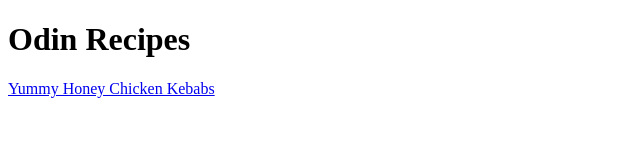
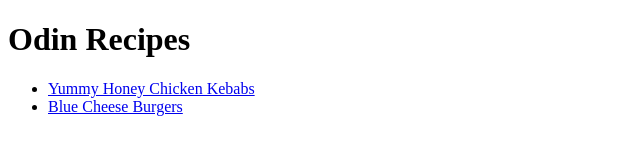
Before and after one commit to jdh58/odin_recipes, a plain HTML site: page index.html in a window 1280 px wide. Shown: the whole page, without its empty margins (0-640 px from the left). Drawn offline with Linux system fonts and the light colour scheme.

Commit message:
Update index.html for BC Burger recipe

```diff
--- a/index.html
+++ b/index.html
@@ -8,6 +8,9 @@
 </head>
 <body>
     <h1>Odin Recipes</h1>
-    <a href="./recipes/kebabs.html">Yummy Honey Chicken Kebabs</a>
+    <ul>
+        <li><a href="./recipes/kebabs.html">Yummy Honey Chicken Kebabs</a></li>
+        <li><a href="./recipes/bcburg.html">Blue Cheese Burgers</a></li>
+    </ul>
 </body>
 </html>
```
